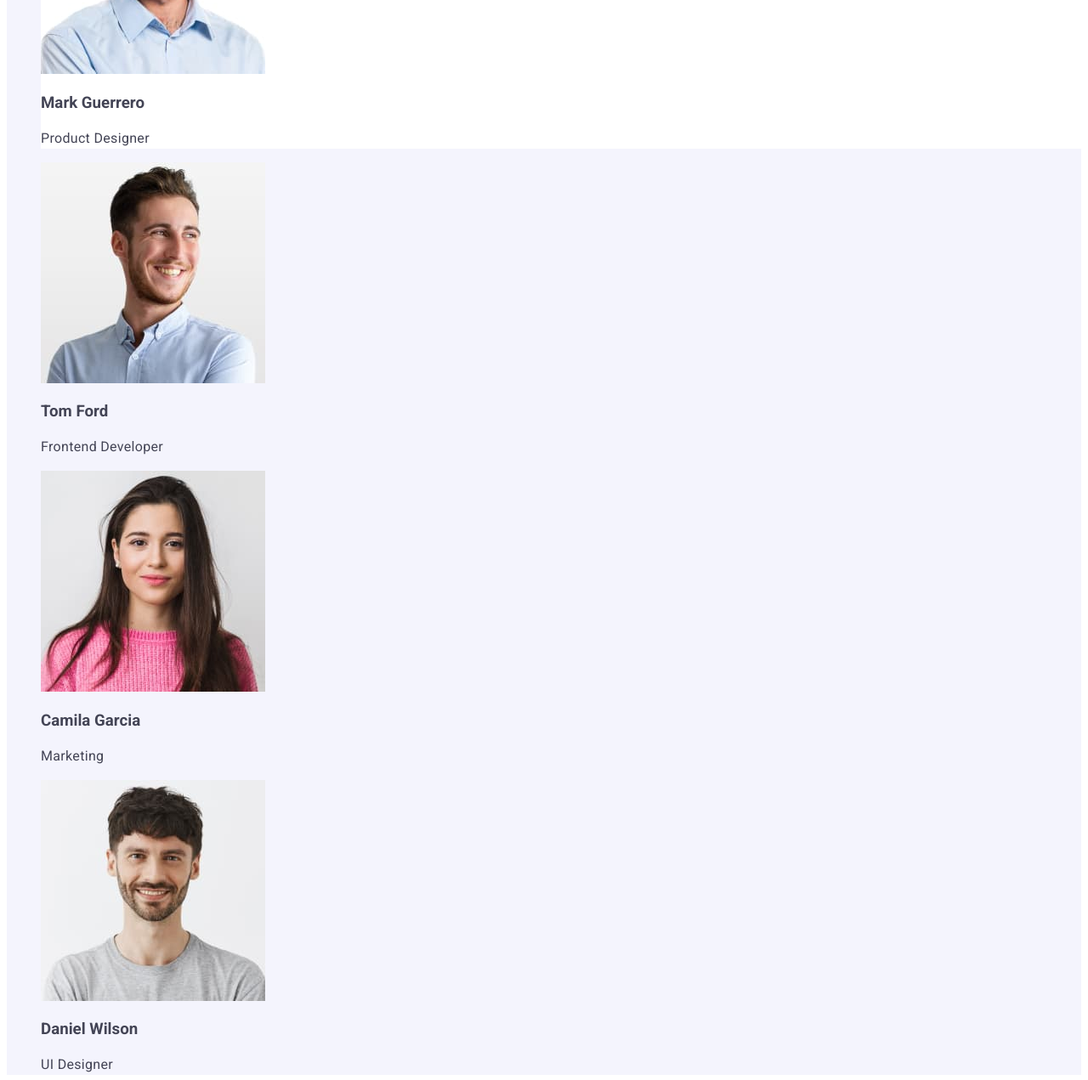
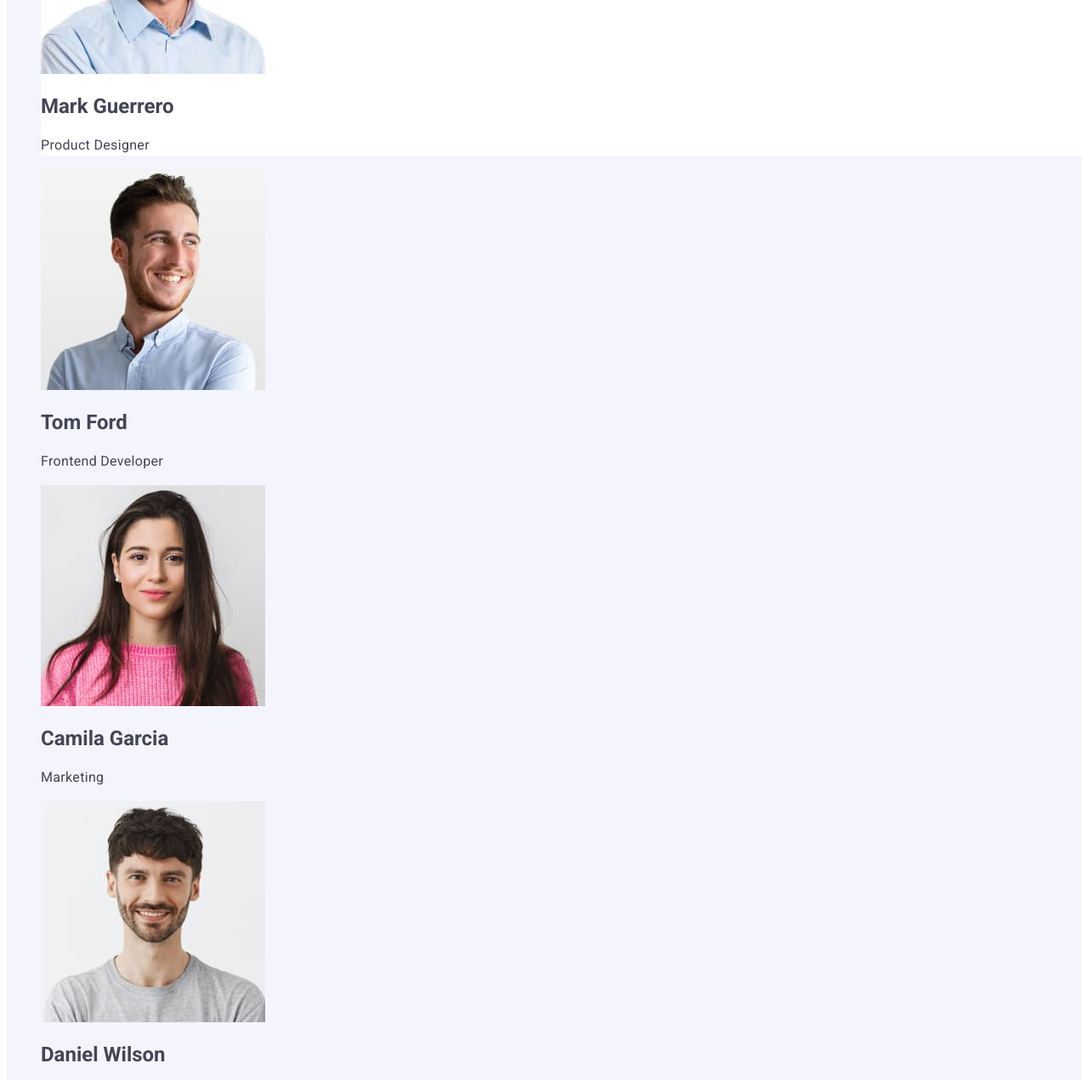
Before and after one commit to Jacek-Mycka/goit-markup-hw-02, a plain HTML site: page index.html in a window 1280 px wide. Shown: the part 2090-3361 px from the top of the page at 85% size. Drawn offline with Linux system fonts and the light colour scheme.

Commit message:
bug fixing html2

```diff
--- a/index.html
+++ b/index.html
@@ -127,7 +127,7 @@
               width="264"
               height="260"
             />
-            <h3 class="caption-primary">Mark Guerrero</h3>
+            <h2 class="caption-primary">Mark Guerrero</h2>
             <p class="caption-secondary">Product Designer</p>
           </li>
           <li>
@@ -137,7 +137,7 @@
               width="264"
               height="260"
             />
-            <h3 class="caption-primary">Tom Ford</h3>
+            <h2 class="caption-primary">Tom Ford</h2>
             <p class="caption-secondary">Frontend Developer</p>
           </li>
           <li>
@@ -147,7 +147,7 @@
               width="264"
               height="260"
             />
-            <h3 class="caption-primary">Camila Garcia</h3>
+            <h2 class="caption-primary">Camila Garcia</h2>
             <p class="caption-secondary">Marketing</p>
           </li>
           <li>
@@ -157,7 +157,7 @@
               width="264"
               height="260"
             />
-            <h3 class="caption-primary">Daniel Wilson</h3>
+            <h2 class="caption-primary">Daniel Wilson</h2>
             <p class="caption-secondary">UI Designer</p>
           </li>
         </ul>
```
Also changed, not shown: portfolio.html (+2 -2 lines).
